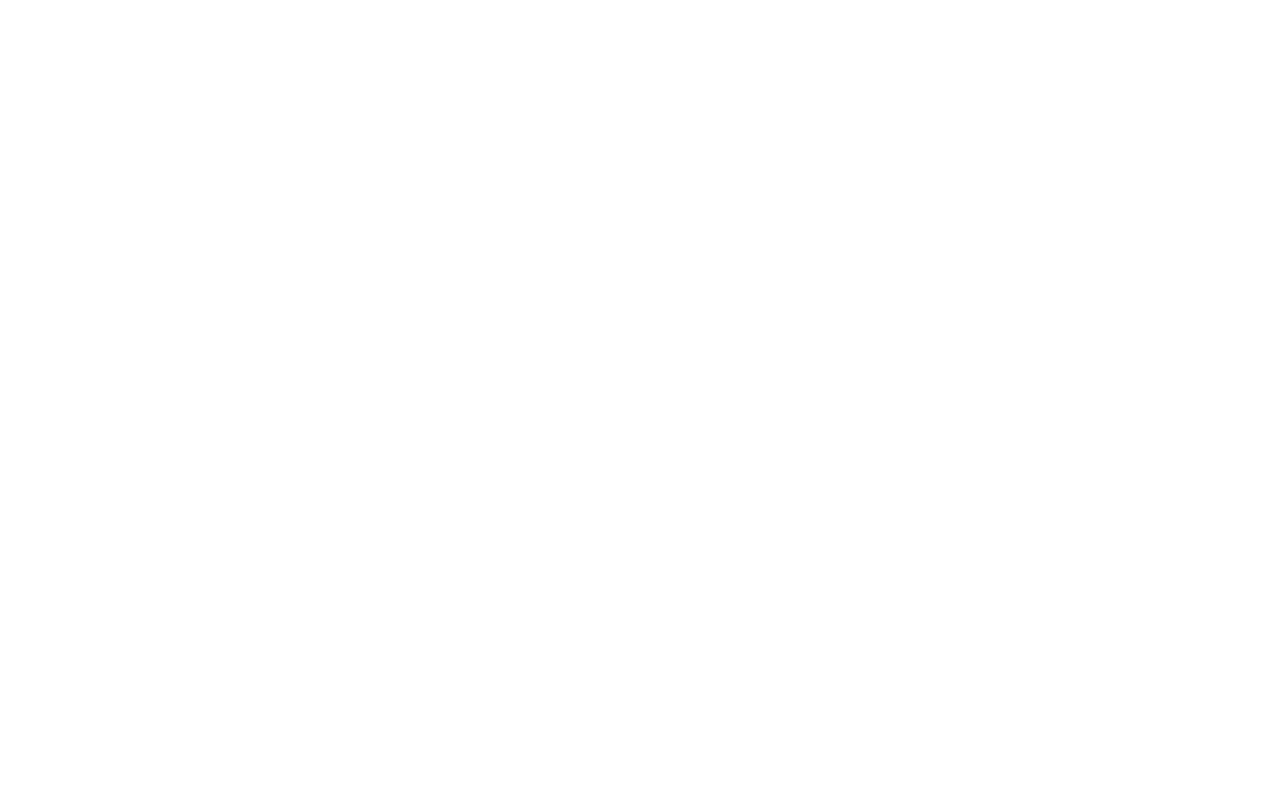
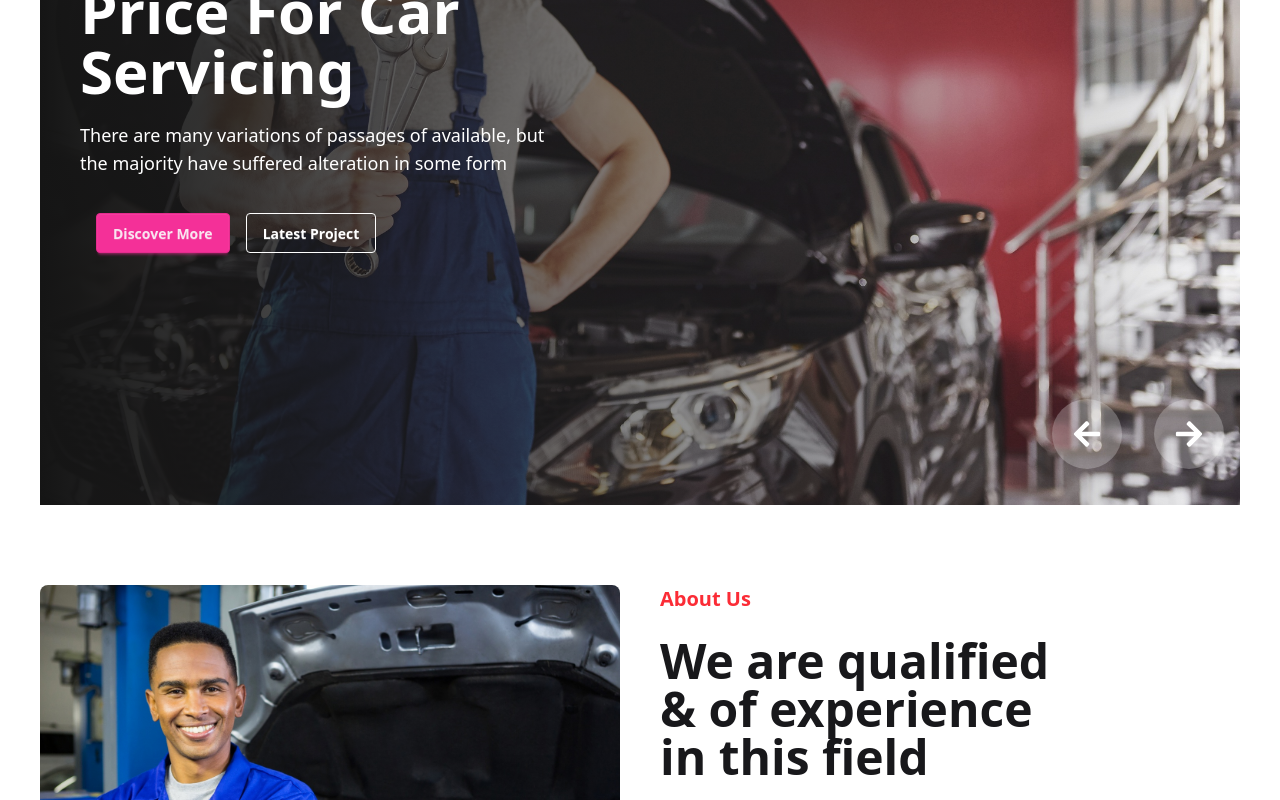
Before and after one commit to bidhanroy578/car-doctor, a React (Vite) app in the folder client/: page / in a window 1280 px wide. Shown: the part 360-1160 px from the top of the page. Before the commit the page ends 800 px from the top, so only its background shows below. Built offline with nearby package versions, Linux system fonts and the light colour scheme; no server answers.

Commit message:
added details page structure

```diff
--- a/client/src/layouts/Root.jsx
+++ b/client/src/layouts/Root.jsx
@@ -7,7 +7,6 @@ const Root = () => {
     return (
         <div>
             <Navbar />
-            <Home />
             <Outlet />
             <Footer />
         </div>
--- /dev/null
+++ b/client/src/layouts/detail/Detail.jsx
@@ -0,0 +1,20 @@
+import axios from "axios";
+import { useEffect } from "react";
+import { useParams } from "react-router";
+
+const Detail = () => {
+    const { id } = useParams()
+    useEffect(() => {
+        axios.get(`http://localhost:3000/services/${id}`)
+            .then(res => {
+                console.log(res.data)
+            })
+    }, [])
+    return (
+        <div>
+            this page is for details{id}
+        </div>
+    );
+};
+
+export default Detail;
--- a/client/src/layouts/homepage/Home.jsx
+++ b/client/src/layouts/homepage/Home.jsx
@@ -1,9 +1,13 @@
-import React from 'react';
+import AboutUs from "./aboutUs/AboutUs";
+import Hero from "./hero/Hero";
+import Services from "./services/Services";
 
 const Home = () => {
     return (
         <div>
-            this is home page here
+            <Hero />
+            <AboutUs />
+            <Services />
         </div>
     );
 };
--- a/client/src/layouts/homepage/services/ServiceCard.jsx
+++ b/client/src/layouts/homepage/services/ServiceCard.jsx
@@ -16,7 +16,7 @@ const ServiceCard = ({ service }) => {
             <div className="card-body">
                 <h2 className="card-title">{title}</h2>
                 <div className=" text-red-500 text-xl flex justify-between items-center">
-                    <p>{price}</p>
+                    <span>{price}</span>
                     <button onClick={() => handleArrowClick(_id)} className="hover:scale-110 active:scale-95 transition-transform hover:bg-red-500 hover:text-white p-2 rounded-full cursor-pointer "><FaArrowRight /></button>
                 </div>
             </div>
--- a/client/src/main.jsx
+++ b/client/src/main.jsx
@@ -4,11 +4,16 @@ import './index.css'
 
 import { BrowserRouter, Routes, Route } from "react-router";
 import Root from './layouts/Root';
+import Detail from './layouts/detail/Detail';
+import Home from './layouts/homepage/Home';
 
 createRoot(document.getElementById('root')).render(
-  <BrowserRouter>
-    <Routes>
-      <Route path='/' element={<Root />} />
-    </Routes>
-  </BrowserRouter>
+	<BrowserRouter>
+		<Routes>
+			<Route path='/' element={<Root />}>
+				<Route index element={<Home />} />
+				<Route path='/service/detail/:id' element={<Detail />} />
+			</Route>
+		</Routes>
+	</BrowserRouter>
 )
```
